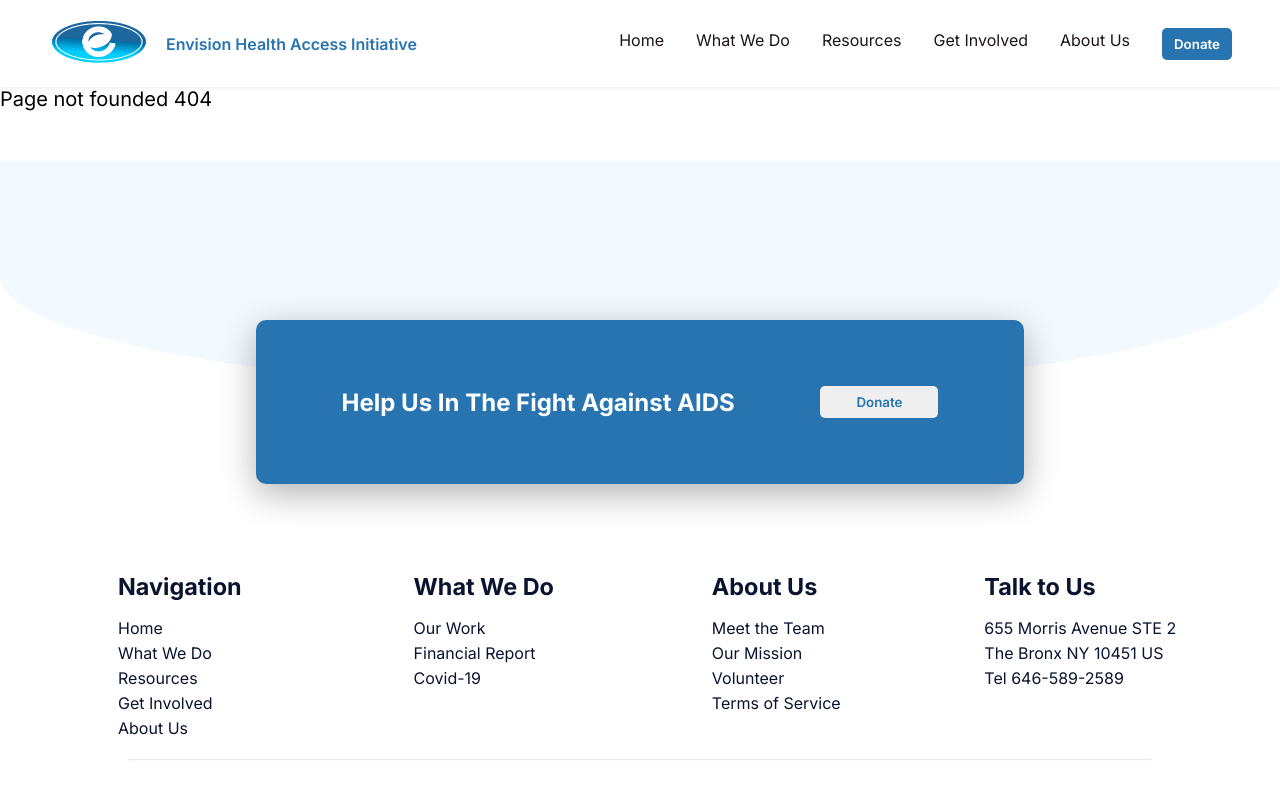
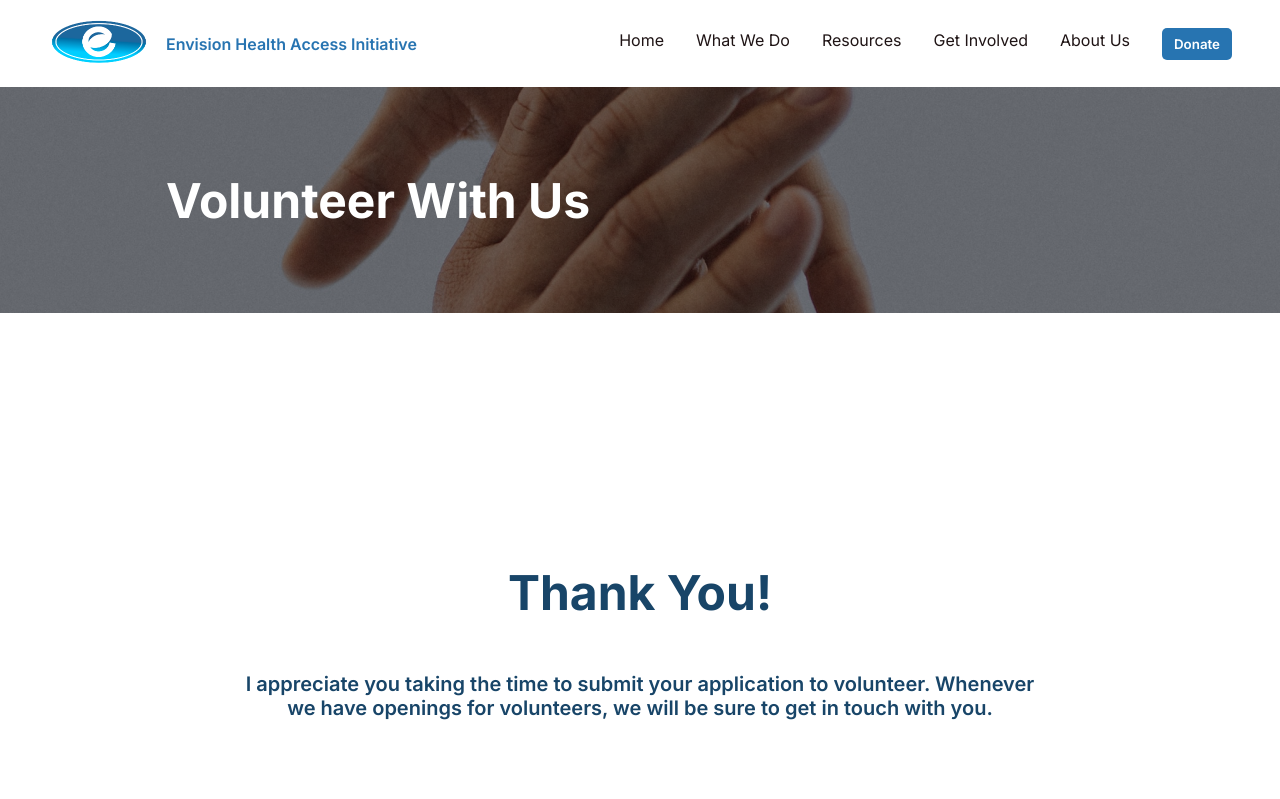
Before and after one commit to jusminpt/react-envision, a React (Create React App) app: page /getinvolved/volunteer/success in a window 1280 px wide. Shown: the top 799 px of the page. Built offline with nearby package versions, Linux system fonts and the light colour scheme.

Commit message:
Create Volunteer page

```diff
--- a/src/App.js
+++ b/src/App.js
@@ -10,6 +10,8 @@ import {
   AboutUs,
   HIVCovid19,
   FinancialReport,
+  Volunteer,
+  VolunteerSuccess,
 } from "./pages";
 import "./App.scss";
 
@@ -31,6 +33,11 @@ function App() {
               element={<FinancialReport />}
             />
             <Route path="getinvolved" element={<GetInvolved />} />
+            <Route path="getinvolved/volunteer" element={<Volunteer />} />
+            <Route
+              path="getinvolved/volunteer/success"
+              element={<VolunteerSuccess />}
+            />
             <Route path="aboutus" element={<AboutUs />} />
             <Route path="*" element={"Page not founded 404"} />
           </Routes>
--- a/src/index.css
+++ b/src/index.css
@@ -18,6 +18,7 @@
   --color-blue: #2591c3;
   --color-drak-blue: #2774b1;
   --color-dark-blue-2: #4c6477;
+  --color-dark-blue-3: #184568;
   --color-light-blue: #a5d8ec;
   --color-baby-blue: #f2f9ff;
   --color-black: #04080c;
--- /dev/null
+++ b/src/pages/Volunteer/Volunteer.jsx
@@ -0,0 +1,8 @@
+import React from "react";
+import "./Volunteer.scss";
+
+function Volunteer() {
+  return <div>Volunteer</div>;
+}
+
+export default Volunteer;
--- /dev/null
+++ b/src/pages/Volunteer/Volunteer.scss
@@ -0,0 +1,28 @@
+.volunteer__success-container {
+  display: flex;
+  flex-direction: column;
+  align-items: center;
+  padding: 70px;
+  margin: 80px 0 80px 0;
+  color: var(--color-dark-blue-3);
+
+  h2 {
+    font-size: var(--font-title);
+    margin-bottom: 50px;
+  }
+  p {
+    font-weight: 600;
+    text-align: center;
+  }
+}
+
+@media screen and (max-width: 960px) {
+  .volunteer__success-container {
+    padding: 0px;
+    margin: 20px 0 20px 0;
+
+    h2 {
+      margin-bottom: 20px;
+    }
+  }
+}
--- /dev/null
+++ b/src/pages/Volunteer/VolunteerSuccess.jsx
@@ -0,0 +1,24 @@
+import React from "react";
+import { PageHero } from "../../components";
+import bannerVolunteer from "../../assets/img/banner-volunteer.png";
+import "./Volunteer.scss";
+
+function VolunteerSuccess() {
+  return (
+    <div>
+      <PageHero headingText="Volunteer With Us" img={bannerVolunteer} />
+      <div className="page-section">
+        <div className="volunteer__success-container">
+          <h2>Thank You!</h2>
+          <p>
+            I appreciate you taking the time to submit your application to
+            volunteer. Whenever we have openings for volunteers, we will be sure
+            to get in touch with you.
+          </p>
+        </div>
+      </div>
+    </div>
+  );
+}
+
+export default VolunteerSuccess;
--- a/src/pages/index.js
+++ b/src/pages/index.js
@@ -4,4 +4,6 @@ export { default as Resources } from "./Resources/Resources";
 export { default as HIVCovid19 } from "./HIVCovid19/HIVCovid19";
 export { default as FinancialReport } from "./FinancialReport/FinancialReport";
 export { default as GetInvolved } from "./GetInvolved/GetInvolved";
+export { default as Volunteer } from "./Volunteer/Volunteer";
+export { default as VolunteerSuccess } from "./Volunteer/VolunteerSuccess";
 export { default as AboutUs } from "./AboutUs/AboutUs";
```
Also changed, not shown: src/assets/img/banner-volunteer.png (added).
